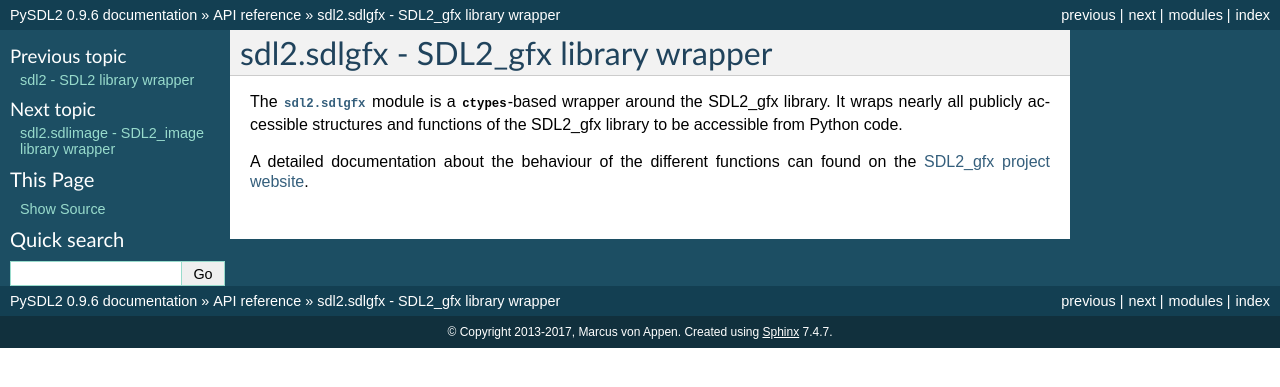
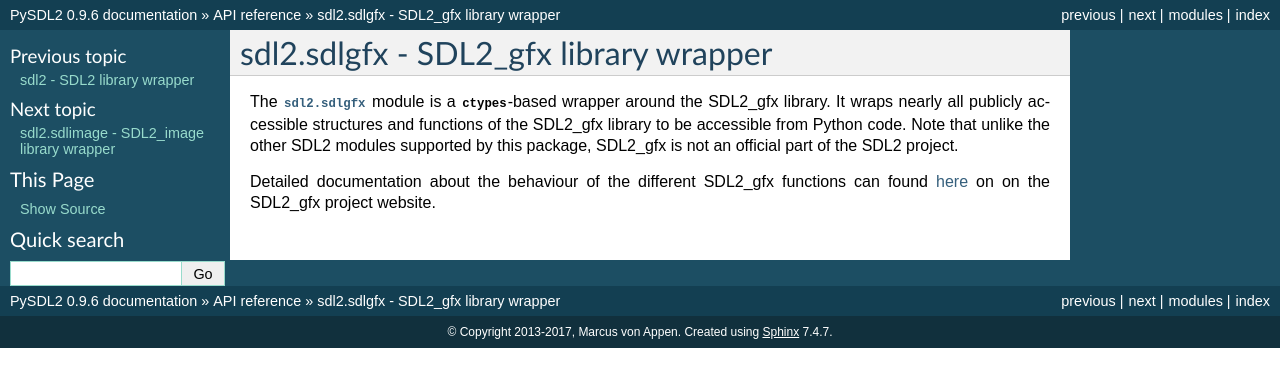
Before and after one commit to py-sdl/py-sdl2, a Sphinx documentation site: the page built from doc/modules/sdl2_sdlgfx.rst, in a window 1280 px wide. Shown: the top 387 px of the page. Built offline with Sphinx 7.4.7, drawn with Linux system fonts in a browser that asks for light colours.

Commit message:
Minor fixes to documentation

```diff
--- a/doc/modules/sdl2_sdlgfx.rst
+++ b/doc/modules/sdl2_sdlgfx.rst
@@ -6,8 +6,10 @@
 The :mod:`sdl2.sdlgfx` module is a :mod:`ctypes`-based wrapper
 around the SDL2_gfx library. It wraps nearly all publicly accessible
 structures and functions of the SDL2_gfx library to be accessible from
-Python code.
+Python code. Note that unlike the other SDL2 modules supported by this
+package, SDL2_gfx is not an official part of the SDL2 project.
 
-A detailed documentation about the behaviour of the different functions
-can found on the `SDL2_gfx project website
-<http://www.ferzkopp.net/Software/SDL_gfx-2.0/>`_.
+Detailed documentation about the behaviour of the different SDL2_gfx
+functions can found `here
+<http://www.ferzkopp.net/Software/SDL2_gfx/Docs/html/index.html>`_ on
+on the SDL2_gfx project website.
--- a/doc/modules/sdl2ext_window.rst
+++ b/doc/modules/sdl2ext_window.rst
@@ -35,7 +35,7 @@
 
       The size of the :class:`Window`.
 
-   .. attibute:: position
+   .. attribute:: position
 
       The current position of the :class:`Window` top-left corner.
 
```
Also changed, not shown: 1 other file.
